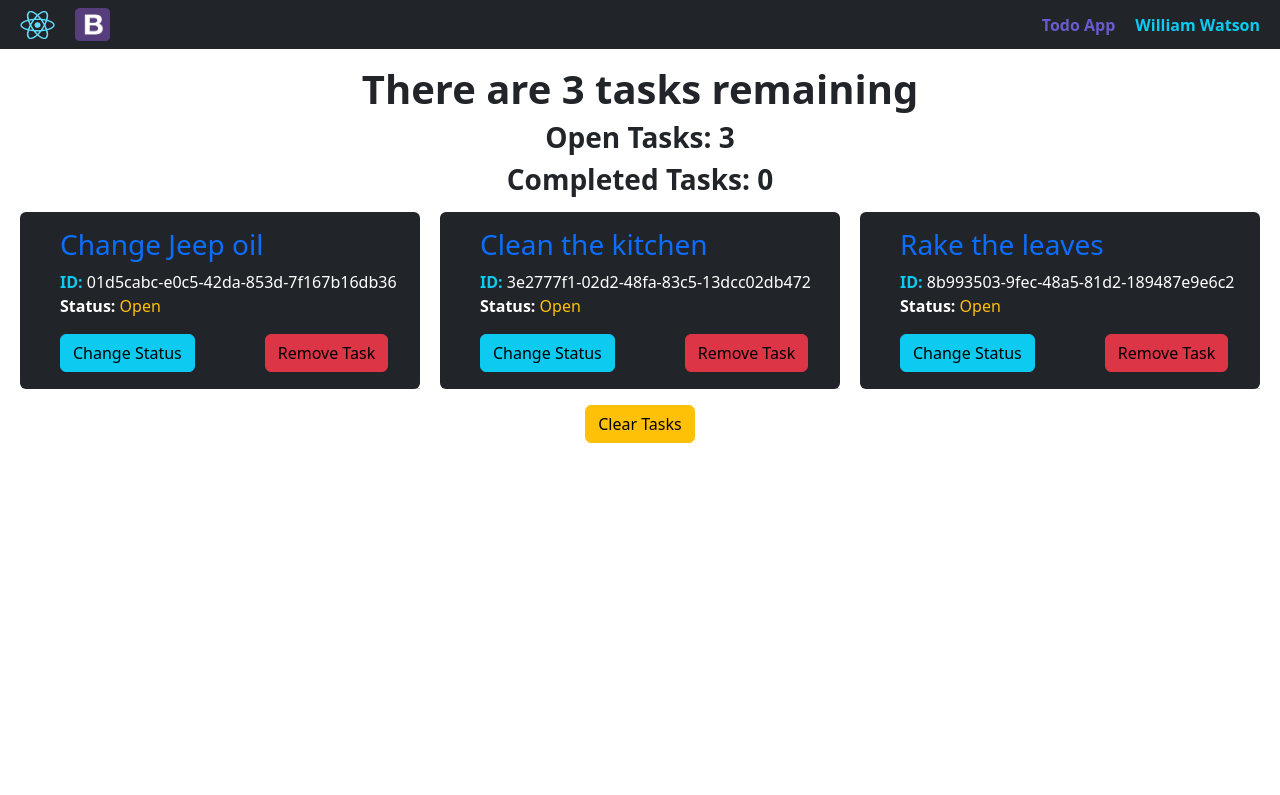
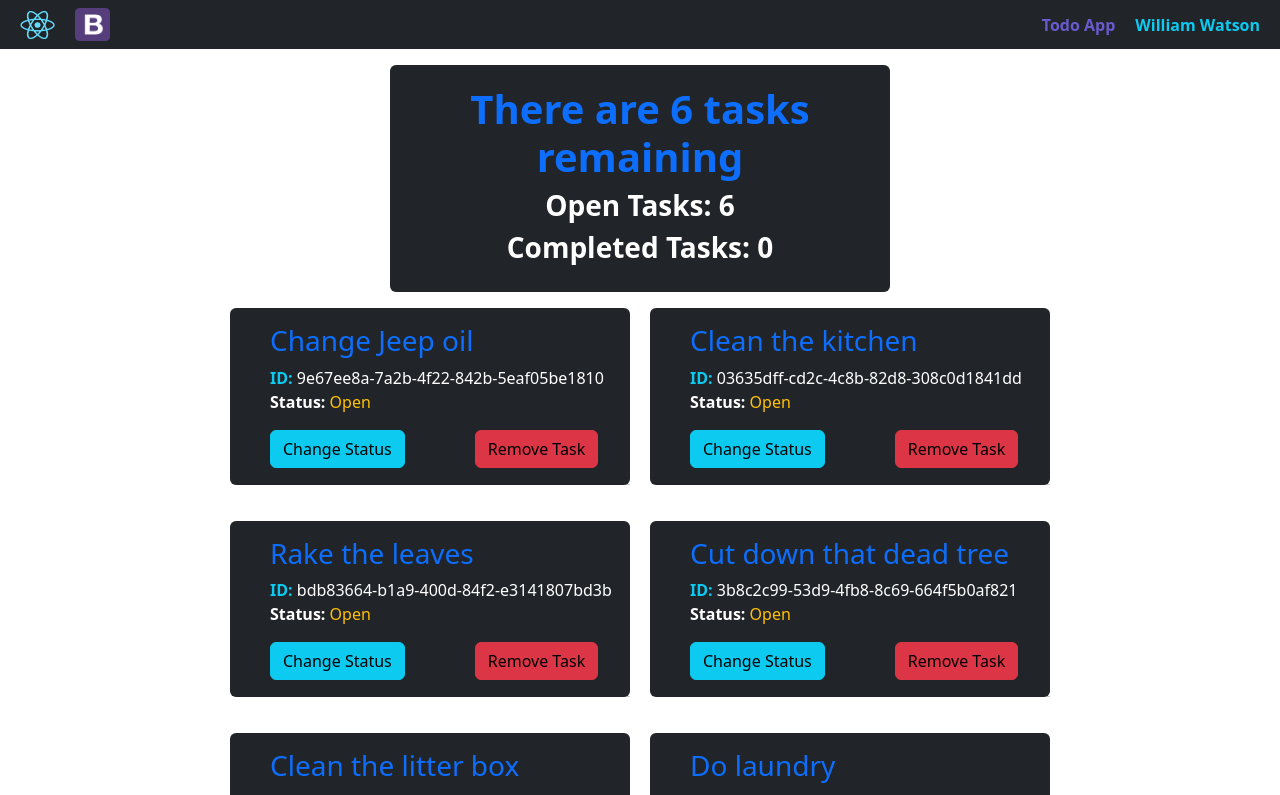
Before and after one commit to threnody5/INFO-5143-lab, a React (Create React App) app: page / in a window 1280 px wide. Shown: the top 795 px of the page. Built offline with nearby package versions, Linux system fonts and the light colour scheme.

Commit message:
update styling and add 3 more tasks, add flex wrapfor cleaner scaling

```diff
--- a/src/components/Tasks/index.jsx
+++ b/src/components/Tasks/index.jsx
@@ -24,6 +24,21 @@ export default function Tasks() {
       title: 'Rake the leaves',
       status: 'Open',
     },
+    {
+      id: uuid(),
+      title: 'Cut down that dead tree',
+      status: 'Open',
+    },
+    {
+      id: uuid(),
+      title: 'Clean the litter box',
+      status: 'Open'
+    },
+    {
+      id: uuid(),
+      title: 'Do laundry',
+      status: 'Open'
+    }
   ]);
 
   const [countTasks, setCountTasks] = useState();
@@ -76,14 +91,23 @@ export default function Tasks() {
 
   return (
     <>
-      <div className='container-fluid mt-3 mb-3'>
-        <h1 style={{ fontWeight: 'bold', textAlign: 'center' }}>
+      <div
+      className='container-fluid mt-3 mb-3 bg-dark rounded'
+      style={{ width: 500, paddingTop: 20, paddingBottom: 20 }}
+      >
+        <h1
+        className='text-primary'
+        style={{ fontWeight: 'bold', textAlign: 'center' }}>
           {displayedTasks}
         </h1>
-        <h3 style={{ fontWeight: 'bold', textAlign: 'center' }}>
+        <h3
+        className='text-white'
+        style={{ fontWeight: 'bold', textAlign: 'center' }}>
           Open Tasks: {openStatusCount}
         </h3>
-        <h3 style={{ fontWeight: 'bold', textAlign: 'center' }}>
+        <h3
+        className='text-white'
+        style={{ fontWeight: 'bold', textAlign: 'center' }}>
           Completed Tasks: {completedStatusCount}
         </h3>
       </div>
@@ -94,6 +118,7 @@ export default function Tasks() {
             flexDirection: 'row',
             gap: 20,
             justifyContent: 'center',
+            flexWrap: 'wrap'
           }}
           className='mr-3'
         >
```
